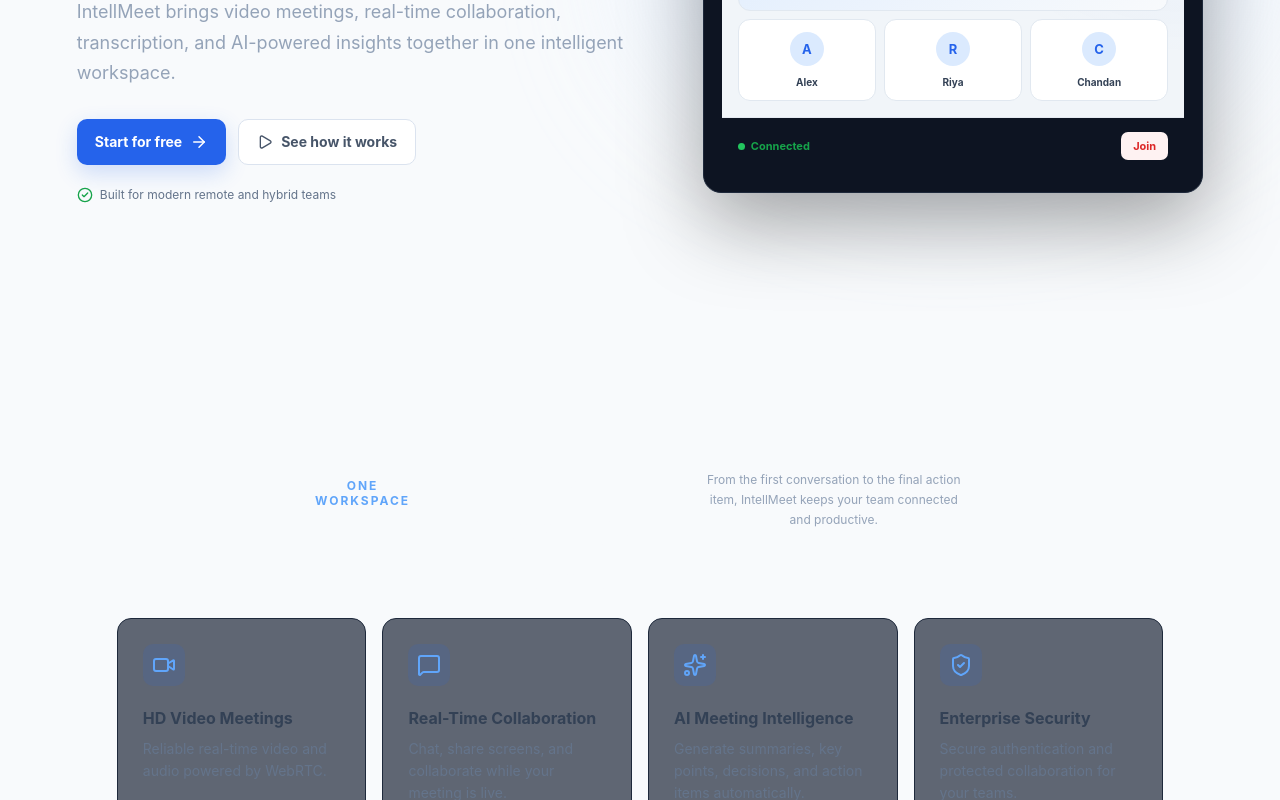
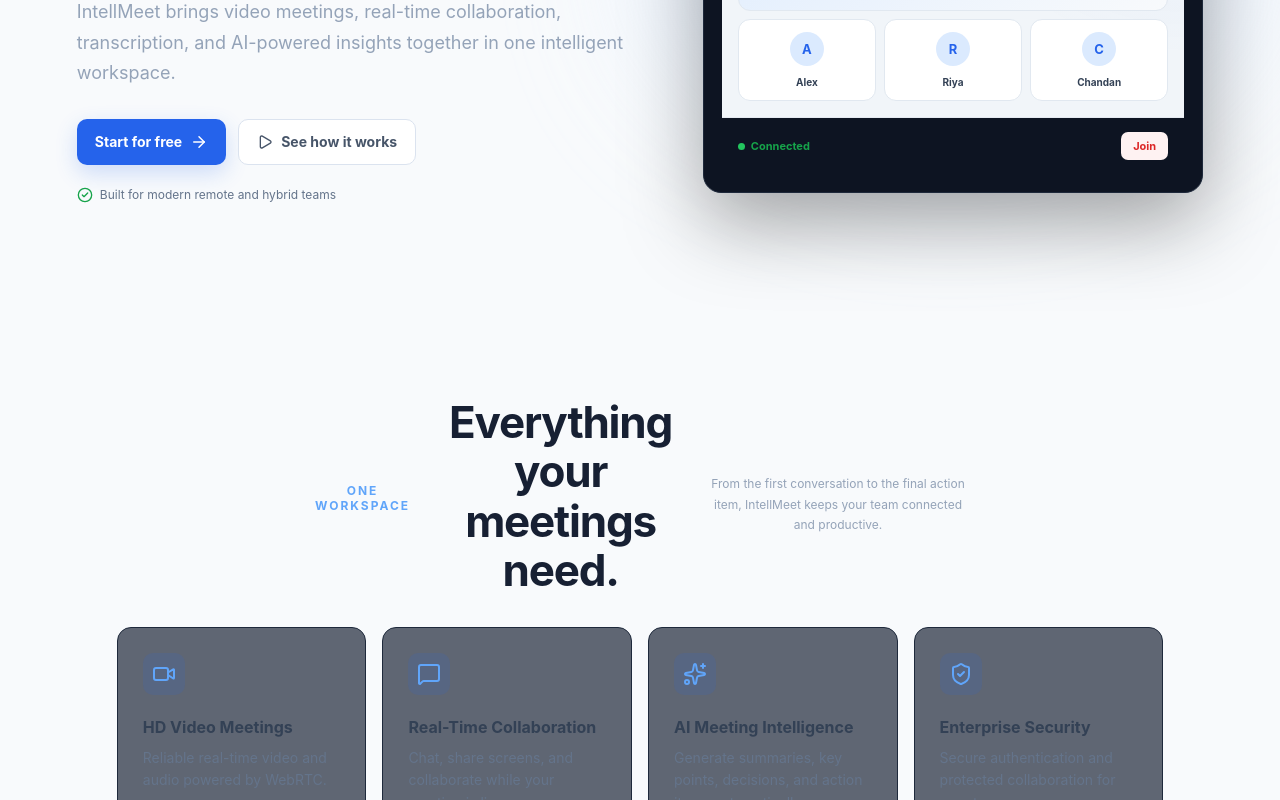
Before and after one commit to vishnuyellaboina/IntellMeet, a React (Vite) app in the folder client/: page / in a window 1280 px wide. Shown: the part 436-1236 px from the top of the page. Built offline with nearby package versions, Linux system fonts and the light colour scheme; no server answers.

Commit message:
Fix landing section heading styles

```diff
--- a/client/src/pages/Landing.css
+++ b/client/src/pages/Landing.css
@@ -533,8 +533,7 @@
   font-weight: 800;
   letter-spacing: 1.4px;
 }
-
-.section-heading h2,
+.landing-section .section-heading h2,
 .landing-about h2,
 .landing-security h2,
 .landing-cta h2 {
```
